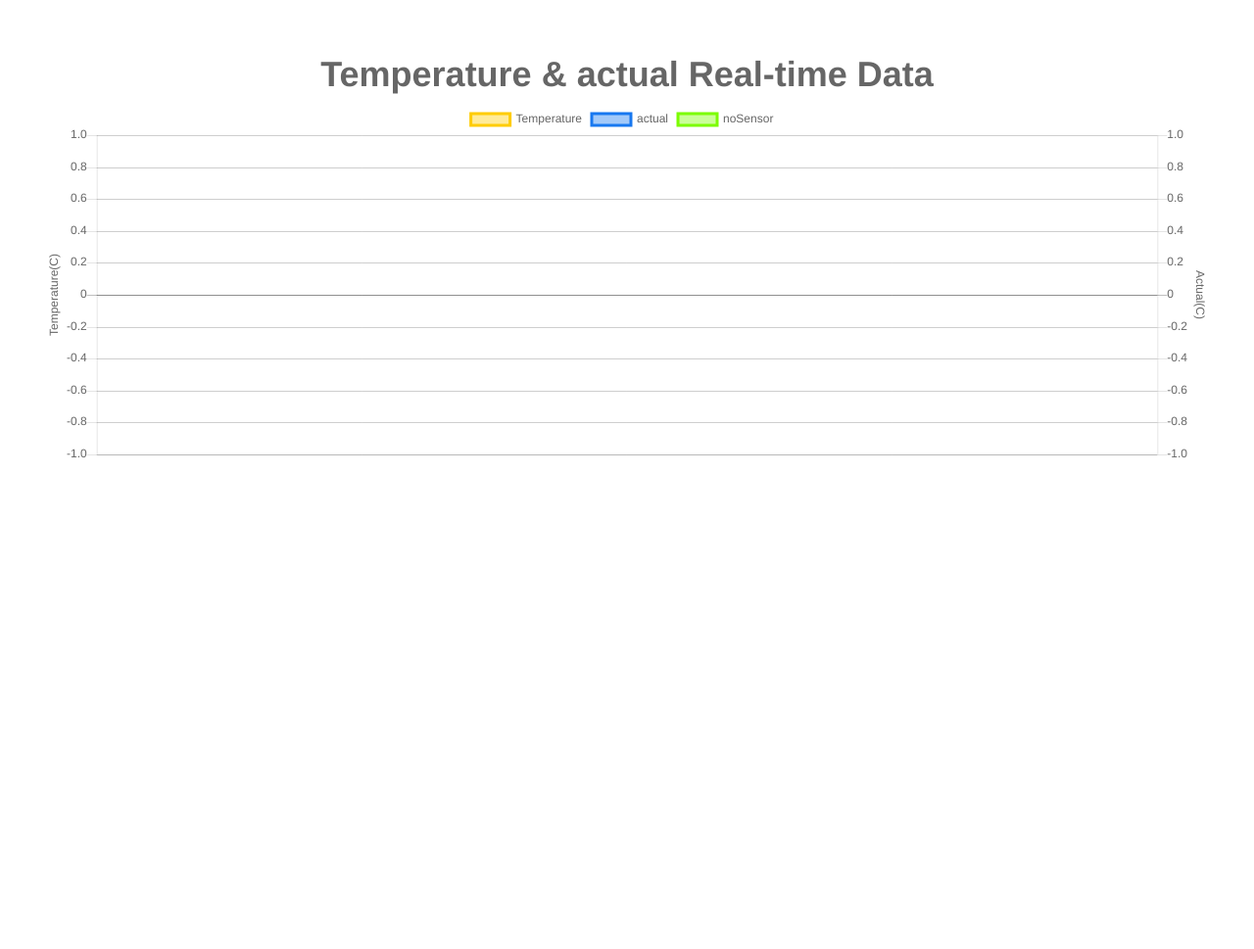
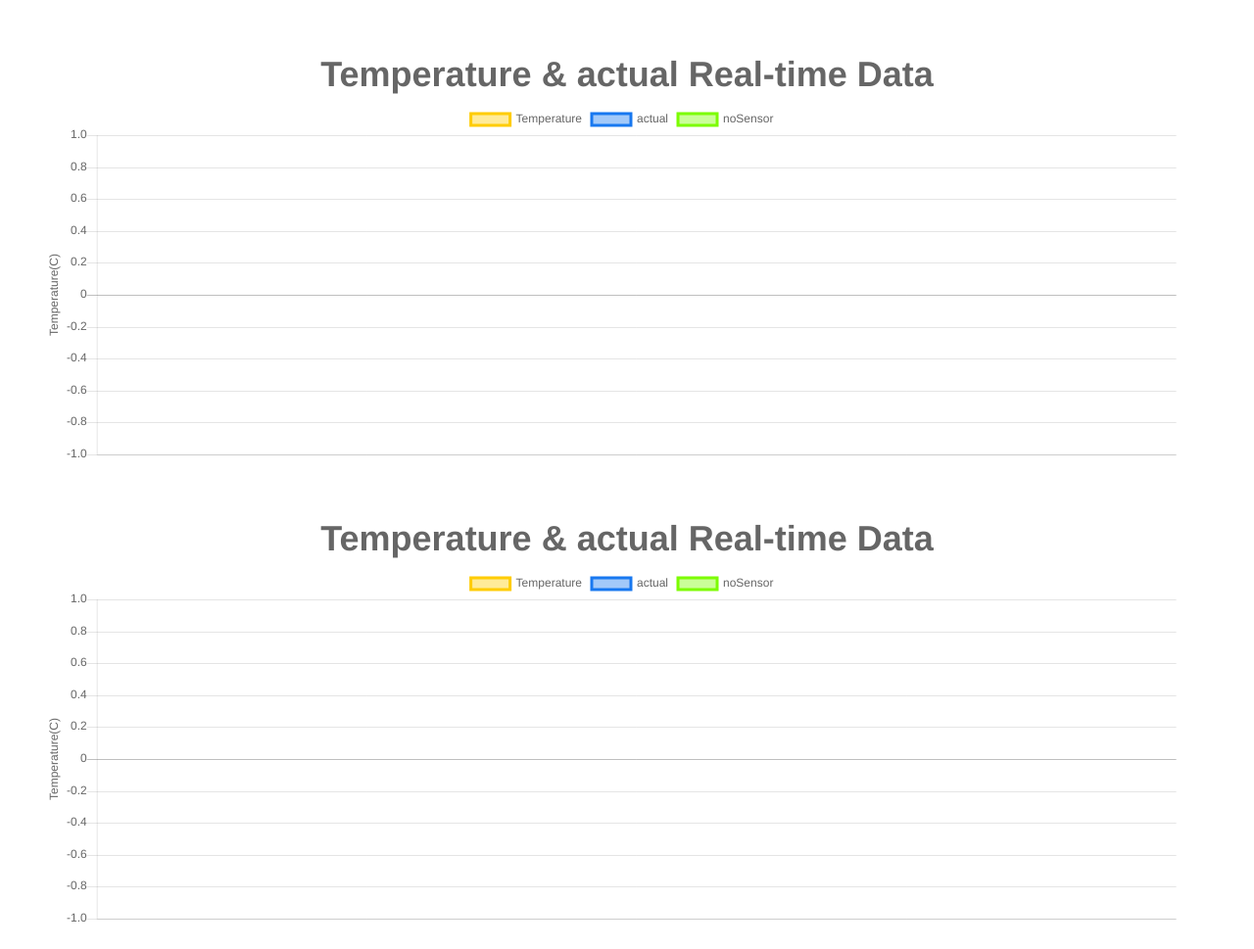
Before and after one commit to fengcanliu/AC-website-02, a website: page public/index.html in a window 1280 px wide. Shown: the whole page at 98% size. Before the commit the page ends 800 px from the top, so only its background shows below. Drawn offline with Linux system fonts and the light colour scheme.

Commit message:
add another graph

```diff
--- a/public/index.html
+++ b/public/index.html
@@ -10,6 +10,8 @@
 
 <body>
     <canvas id="myChart" width="400" height="150"></canvas>
+    <br><br>
+    <canvas id="myChart1" width="400" height="150"></canvas>
 </body>
 
 </html>
--- a/public/javascripts/index.js
+++ b/public/javascripts/index.js
@@ -57,22 +57,29 @@ $(document).ready(function () {
           display: true
         },
         position: 'left',
-      }, {
-          id: 'actual',
-          type: 'linear',
-          scaleLabel: {
-            labelString: 'Actual(C)',
-            display: true
-          },
-          position: 'right'
         }]
+      // }, {
+      //     id: 'actual',
+      //     type: 'linear',
+      //     scaleLabel: {
+      //       labelString: 'Actual(C)',
+      //       display: true
+      //     },
+      //     position: 'right'
+      //   }]
     }
   }
 
   //Get the context of the canvas element we want to select
   var ctx = document.getElementById("myChart");
+  var ctx1 = document.getElementById("myChart1");
   var optionsNoAnimation = { animation: false }
   var myLineChart = new Chart(ctx, {
+    type: 'line',
+    data: data,
+    options: basicOption
+  });
+  var myLineChart1 = new Chart(ctx1, {
     type: 'line',
     data: data,
     options: basicOption
@@ -115,6 +122,8 @@ $(document).ready(function () {
       }
 
       myLineChart.update();
+      myLineChart1.update();
+
     } catch (err) {
       console.error(err);
     }
```
